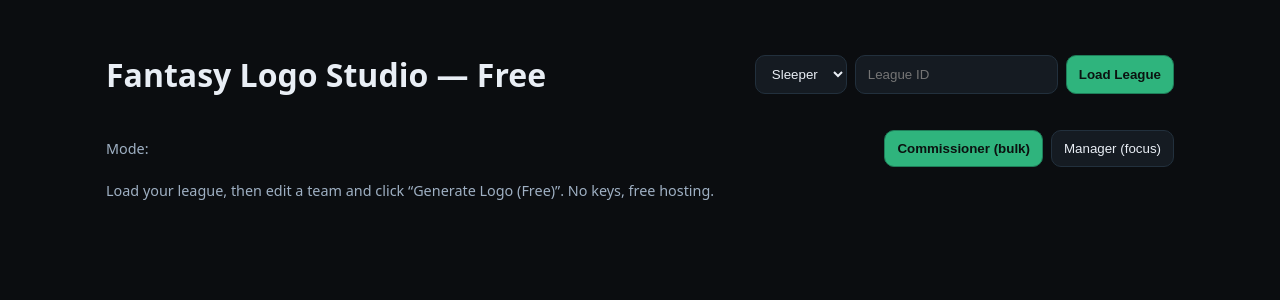
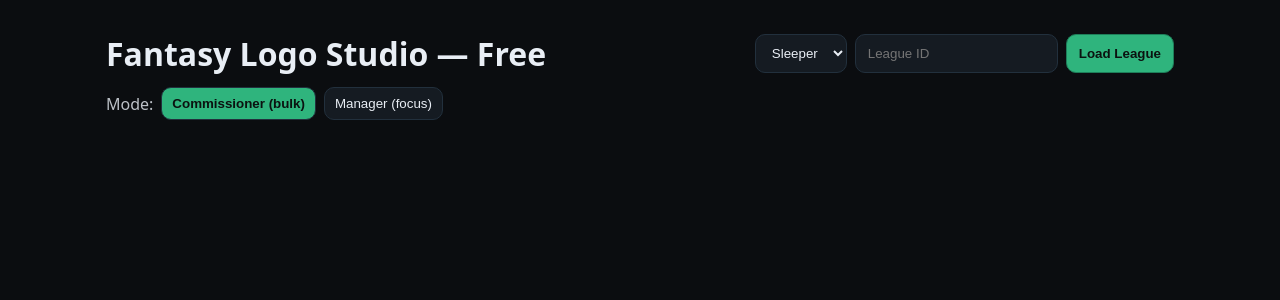
Before and after one commit to nmortimer/NewFantasy1, a Next.js app: page / in a window 1280 px wide. Shown: the top 300 px of the page. Built offline with nearby package versions, Linux system fonts and the light colour scheme.

Commit message:
Update index.tsx

```diff
--- a/pages/index.tsx
+++ b/pages/index.tsx
@@ -1,10 +1,28 @@
 'use client';
 import { useState } from 'react';
-import TeamCard from '@/components/TeamCard';
-import type { Team } from '@/lib/utils';
-import { randomSeed, deriveMascot } from '@/lib/utils';
+import TeamCard, { Team } from '../components/TeamCard';
 
 type Provider = 'sleeper' | 'mfl' | 'espn';
+
+/** Suggest a mascot from a team name (editable later). */
+function deriveMascot(teamName: string): string {
+  const animals = [
+    'Foxes','Wolves','Tigers','Bears','Hawks','Eagles','Falcons','Sharks','Dragons','Knights',
+    'Buccaneers','Runners','Raiders','Warriors','Raptors','Vikings','Titans','Gators','Bulls','Spartans'
+  ];
+  const tokens = teamName.replace(/[^a-zA-Z0-9\s]/g, ' ').split(/\s+/).filter(Boolean);
+  const last = (tokens[tokens.length - 1] || '').toLowerCase();
+  const already = animals.find(a => a.toLowerCase() === last || a.toLowerCase().slice(0, -1) === last);
+  if (already) return already;
+  const candidate = [...tokens].reverse().find(t => t.length > 3) || tokens[0] || 'Knights';
+  let h = 2166136261;
+  for (let i = 0; i < candidate.length; i++) { h ^= candidate.charCodeAt(i); h += (h<<1)+(h<<4)+(h<<7)+(h<<8)+(h<<24); }
+  return animals[(h >>> 0) % animals.length];
+}
+
+function randomSeed(): number {
+  return Math.floor(Math.random() * 1_000_000_000);
+}
 
 export default function Home() {
   const [provider, setProvider] = useState<Provider>('sleeper');
@@ -36,7 +54,7 @@ export default function Home() {
           id: String(t.id ?? i),
           name,
           owner: t.owner || 'Unknown',
-          mascot: deriveMascot(name), // auto from team name
+          mascot: deriveMascot(name), // smarter default
           primary: '#00B2CA',
           secondary: '#1A1A1A',
           seed: randomSeed(),
@@ -71,61 +89,141 @@ export default function Home() {
       try {
         await generate(t);
       } catch {
-        // skip failed team to keep batch moving
+        // keep going on failures
       }
     }
   }
 
   return (
-    <div className="container">
-      <div className="header">
-        <h1>Fantasy Logo Studio — Free</h1>
+    <div style={{ maxWidth: 1100, margin: '32px auto', padding: '0 16px', color: '#e9eef5', fontFamily: 'ui-sans-serif, system-ui, Segoe UI, Inter, Roboto, Arial' }}>
+      {/* Header */}
+      <div style={{ display: 'flex', gap: 12, alignItems: 'center', justifyContent: 'space-between', marginBottom: 12 }}>
+        <h1 style={{ margin: 0 }}>Fantasy Logo Studio — Free</h1>
         <div style={{ display: 'flex', gap: 8, flexWrap: 'wrap' }}>
-          <select className="input" value={provider} onChange={(e) => setProvider(e.target.value as Provider)}>
+          <select
+            value={provider}
+            onChange={(e) => setProvider(e.target.value as Provider)}
+            style={{ background: '#151b22', border: '1px solid #22303d', color: '#e9eef5', borderRadius: 10, padding: '10px 12px' }}
+          >
             <option value="sleeper">Sleeper</option>
             <option value="mfl">MFL</option>
             <option value="espn">ESPN</option>
           </select>
-          <input className="input" placeholder="League ID" value={leagueId} onChange={(e) => setLeagueId(e.target.value)} />
+          <input
+            placeholder="League ID"
+            value={leagueId}
+            onChange={(e) => setLeagueId(e.target.value)}
+            style={{ background: '#151b22', border: '1px solid #22303d', color: '#e9eef5', borderRadius: 10, padding: '10px 12px' }}
+          />
           {provider !== 'sleeper' && (
-            <input className="input" placeholder="Season (e.g., 2025)" value={season} onChange={(e) => setSeason(e.target.value)} />
+            <input
+              placeholder="Season (e.g., 2025)"
+              value={season}
+              onChange={(e) => setSeason(e.target.value)}
+              style={{ background: '#151b22', border: '1px solid #22303d', color: '#e9eef5', borderRadius: 10, padding: '10px 12px' }}
+            />
           )}
           {provider === 'espn' && (
             <>
-              <input className="input" placeholder="SWID (private leagues only)" value={swid} onChange={(e) => setSwid(e.target.value)} />
-              <input className="input" placeholder="ESPN_S2 (private leagues only)" value={s2} onChange={(e) => setS2(e.target.value)} />
+              <input
+                placeholder="SWID (private leagues only)"
+                value={swid}
+                onChange={(e) => setSwid(e.target.value)}
+                style={{ background: '#151b22', border: '1px solid #22303d', color: '#e9eef5', borderRadius: 10, padding: '10px 12px' }}
+              />
+              <input
+                placeholder="ESPN_S2 (private leagues only)"
+                value={s2}
+                onChange={(e) => setS2(e.target.value)}
+                style={{ background: '#151b22', border: '1px solid #22303d', color: '#e9eef5', borderRadius: 10, padding: '10px 12px' }}
+              />
             </>
           )}
-          <button className="primary" onClick={loadLeague} disabled={loading}>
+          <button
+            onClick={loadLeague}
+            disabled={loading}
+            style={{
+              border: '1px solid #1e7e59',
+              background: '#2fb47d',
+              color: '#0b1210',
+              borderRadius: 10,
+              padding: '10px 12px',
+              cursor: 'pointer',
+              fontWeight: 700,
+              opacity: loading ? 0.7 : 1,
+            }}
+          >
             {loading ? 'Loading…' : 'Load League'}
           </button>
         </div>
       </div>
 
-      <div className="header" style={{ marginTop: 6 }}>
-        <div className="help">Mode:</div>
-        <div className="tools" style={{ display: 'flex', gap: 8 }}>
-          <button className={mode === 'commissioner' ? 'primary' : 'input'} onClick={() => setMode('commissioner')}>
+      {/* Mode bar */}
+      <div style={{ display: 'flex', gap: 8, alignItems: 'center', marginBottom: 10 }}>
+        <span style={{ opacity: 0.8 }}>Mode:</span>
+        <button
+          onClick={() => setMode('commissioner')}
+          style={{
+            border: '1px solid #22303d',
+            background: mode === 'commissioner' ? '#2fb47d' : '#151b22',
+            color: mode === 'commissioner' ? '#0b1210' : '#e9eef5',
+            borderRadius: 10,
+            padding: '8px 10px',
+            cursor: 'pointer',
+            fontWeight: mode === 'commissioner' ? 700 : 400,
+          }}
+        >
           Commissioner (bulk)
         </button>
-          <button className={mode === 'manager' ? 'primary' : 'input'} onClick={() => setMode('manager')}>
+        <button
+          onClick={() => setMode('manager')}
+          style={{
+            border: '1px solid #22303d',
+            background: mode === 'manager' ? '#2fb47d' : '#151b22',
+            color: mode === 'manager' ? '#0b1210' : '#e9eef5',
+            borderRadius: 10,
+            padding: '8px 10px',
+            cursor: 'pointer',
+            fontWeight: mode === 'manager' ? 700 : 400,
+          }}
+        >
           Manager (focus)
         </button>
         {teams.length > 0 && (
-            <button className="input" onClick={generateAll} title="Generate logos for all teams">
+          <button
+            onClick={generateAll}
+            style={{
+              border: '1px solid #22303d',
+              background: '#151b22',
+              color: '#e9eef5',
+              borderRadius: 10,
+              padding: '8px 10px',
+              cursor: 'pointer',
+              marginLeft: 8,
+            }}
+            title="Generate logos for all teams"
+          >
             Generate All (Free)
           </button>
         )}
       </div>
-      </div>
 
-      {teams.length === 0 && (
-        <p className="help">Load your league, then edit a team and click “Generate Logo (Free)”. No keys, free hosting.</p>
-      )}
-
-      <div className="grid" style={{ gridTemplateColumns: mode === 'manager' ? 'repeat(auto-fill, minmax(360px, 1fr))' : undefined }}>
+      {/* Grid */}
+      <div
+        style={{
+          display: 'grid',
+          gap: 16,
+          gridTemplateColumns: mode === 'manager' ? 'repeat(auto-fill, minmax(360px, 1fr))' : 'repeat(auto-fill, minmax(300px, 1fr))',
+        }}
+      >
         {teams.map((t) => (
-          <TeamCard key={t.id} team={t} onUpdate={(p) => patch(t.id, p)} onGenerate={() => generate(t)} roomy={mode === 'manager'} />
+          <TeamCard
+            key={t.id}
+            team={t}
+            onUpdate={(p) => patch(t.id, p)}
+            onGenerate={() => generate(t)}
+            roomy={mode === 'manager'}
+          />
         ))}
       </div>
     </div>
```
Lines whose indentation alone changed are shown as unchanged.
